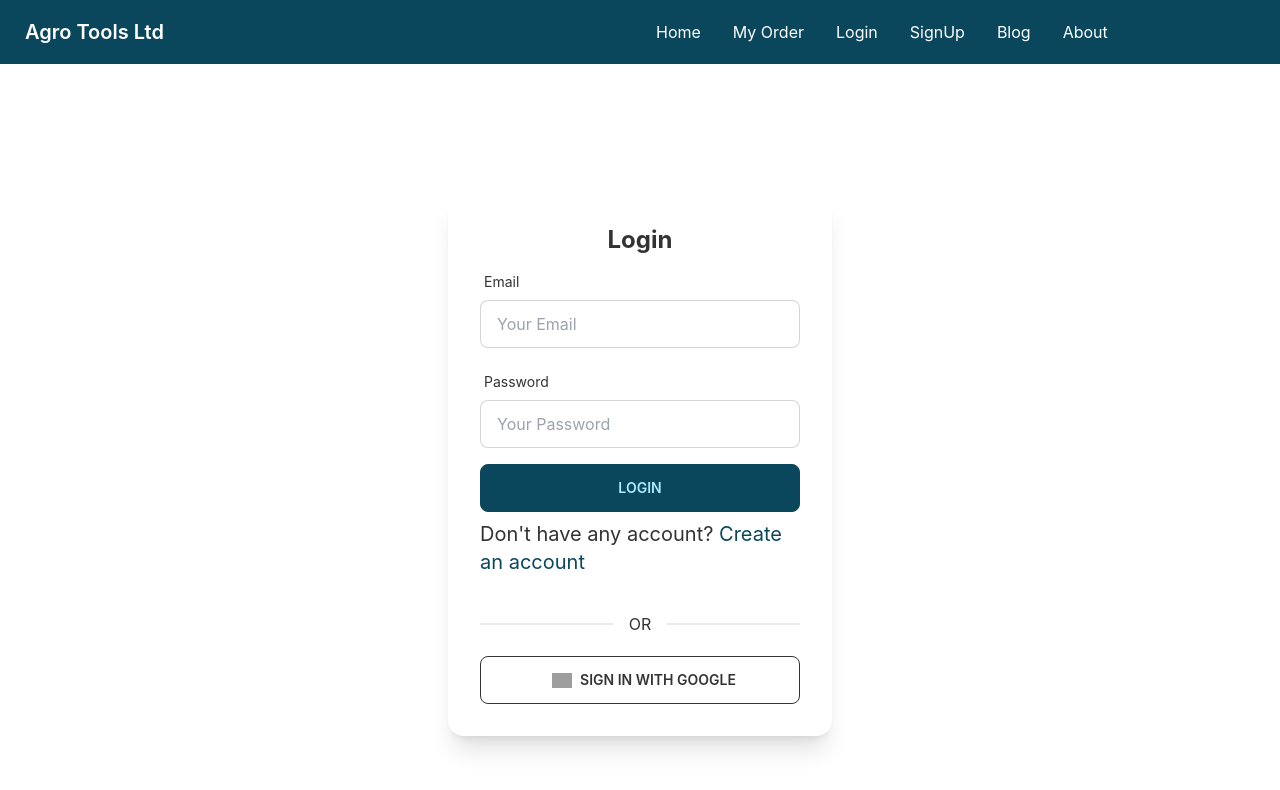
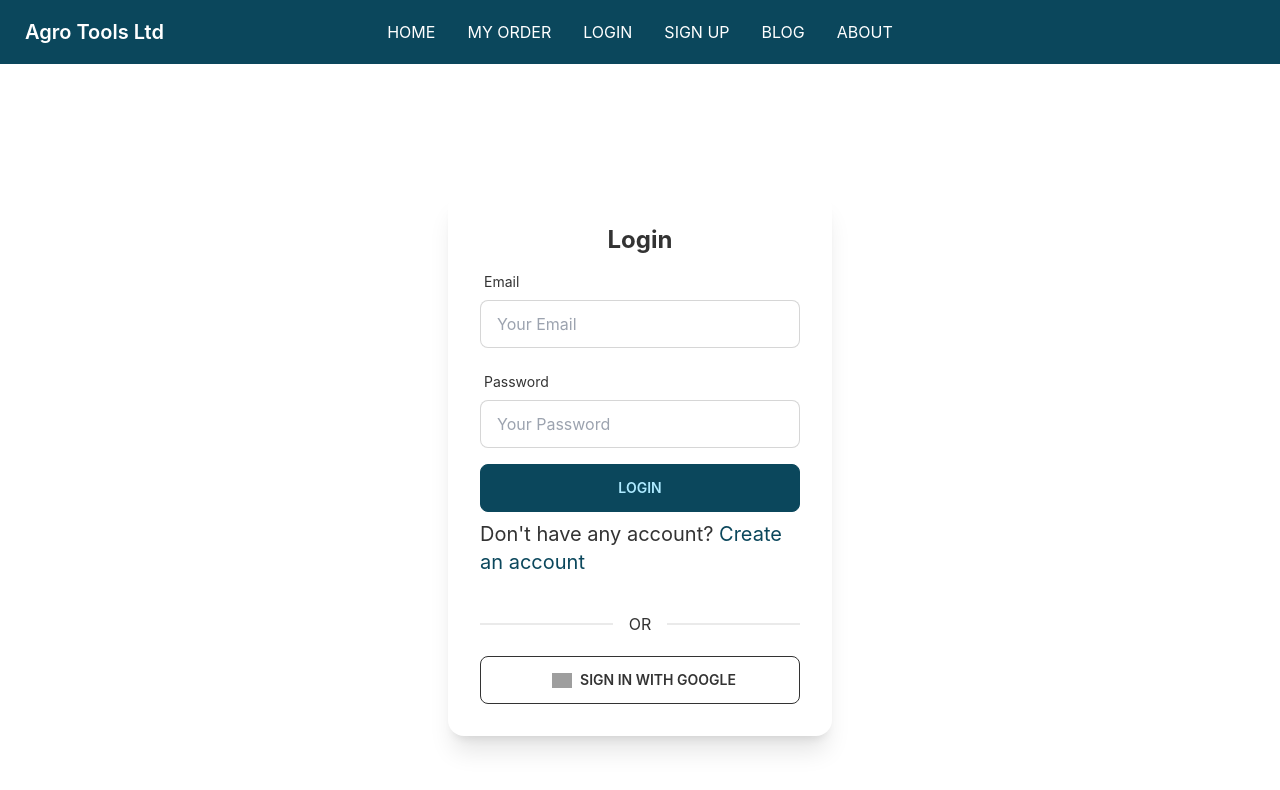
Before and after one commit to Mahbub-Sajon/agro-tools-ltd-client, a React (Create React App) app: page /login in a window 1280 px wide. Shown: the top 790 px of the page. Built offline with nearby package versions, Linux system fonts and the light colour scheme; no server answers; grey boxes are pictures that could not be loaded.

Commit message:
dashboard added

```diff
--- a/src/App.js
+++ b/src/App.js
@@ -9,6 +9,7 @@ import MyOrders from './Pages/MyOrders/MyOrders';
 import RequireAuth from './Pages/Components/RequireAuth/RequireAuth';
 import PlaceOrder from './Pages/PlaceOrder/PlaceOrder';
 import Dashboard from './Pages/Dashboard/Dashboard';
+import Review from './Pages/Components/Review/Review';
 
 function App() {
   return (
@@ -19,7 +20,7 @@ function App() {
 
     <Route path='/my-order' element={
     <RequireAuth>
-      <MyOrders></MyOrders>
+     <MyOrders></MyOrders>
     </RequireAuth>
     }></Route>
 
@@ -27,7 +28,10 @@ function App() {
     <RequireAuth>
      <Dashboard></Dashboard>
     </RequireAuth>
-    }></Route>
+    }>
+      <Route index element={ <MyOrders></MyOrders>}></Route>
+      <Route path='review' element={<Review></Review>}></Route>
+    </Route>
 
     <Route path='/place-order/:id' element={
     <RequireAuth>
--- a/src/Pages/Components/MyOrder/MyOrder.js
+++ b/src/Pages/Components/MyOrder/MyOrder.js
@@ -6,8 +6,7 @@ const MyOrder = ({myOrder}) => {
         <div>
             <h2>Product Name: {myOrder.product}</h2>
             <p>Ordered Quantity: {myOrder.orderQuantity}</p>
-            <p>Per Unit Price: {myOrder.price}</p>
-            <p>Total Payable Price: {myOrder.price}</p>
+            <button className='btn btn-primary'>Payment</button>
         </div>
     );
 };
--- /dev/null
+++ b/src/Pages/Components/Review/Review.js
@@ -0,0 +1,11 @@
+import React from 'react';
+
+const Review = () => {
+    return (
+        <div>
+            <h1>Review</h1>
+        </div>
+    );
+};
+
+export default Review;
--- a/src/Pages/Dashboard/Dashboard.js
+++ b/src/Pages/Dashboard/Dashboard.js
@@ -1,10 +1,27 @@
 import React from 'react';
+import { Link, Outlet } from 'react-router-dom';
 
 const Dashboard = () => {
     return (
-        <div>
+        <div class="drawer drawer-mobile">
+  <input id="my-drawer-2" type="checkbox" class="drawer-toggle" />
+  <div class="drawer-content flex flex-col items-center justify-center">
+      <h2 className='text-5xl text-primary my-5'>Welcome to Dashboard</h2>
+<Outlet></Outlet>
 
-        </div>
+
+  </div>
+  <div class="drawer-side">
+    <label for="my-drawer-2" class="drawer-overlay"></label>
+    <ul class="menu p-4 overflow-y-auto w-80 bg-base-100 text-base-content">
+      {/* <!-- Sidebar content here --> */}
+      <li><Link to='/my-order'>My Orders</Link></li>
+      <li><Link to='/dashboard/review'>Add a Review</Link></li>
+      <li><Link to='/my-profile'>My Profile</Link></li>
+    </ul>
+
+  </div>
+</div>
     );
 };
 
--- a/src/Pages/MyOrders/MyOrders.js
+++ b/src/Pages/MyOrders/MyOrders.js
@@ -18,8 +18,11 @@ const MyOrders = () => {
         getOrders();
     }, [user])
     return (
-        <div>
-            <h1>Your Orders: {myOrders.length}</h1>
+        <div >
+             <h1  className='text-xl text-primary text-center'>Your Orders: {myOrders.length}</h1>
+
+            <div className='grid grid-cols-1 md:grid-cols-2 lg:grid-cols-3 gap-4 mb-5'>
+
             {
                 myOrders.map(myOrder => <MyOrder
                 key={myOrder._id}
@@ -27,6 +30,7 @@ const MyOrders = () => {
                 ></MyOrder>)
             }
         </div>
+        </div>
     );
 };
 
--- a/src/Pages/Shared/Navbar.js
+++ b/src/Pages/Shared/Navbar.js
@@ -12,12 +12,15 @@ const Navbar = () => {
 
     const menuItems = <>
 
-        <li><Link to="/">Home</Link></li>
-        <li><Link to="/my-order">My Order</Link></li>
-        <li>{ user? <button onClick={logout} className='btn btn-ghost'> Log Out</button> :  <Link to="/login">Login</Link>}</li>
-        <li><Link to="/signup">SignUp</Link></li>
-        <li><Link to="/blog">Blog</Link></li>
-        <li><Link to="/about">About</Link></li>
+        <li><Link to="/">HOME</Link></li>
+        <li><Link to="/my-order">MY ORDER</Link></li>
+        <li>{ user? <button onClick={logout} className='btn btn-ghost'> Log Out</button> :  <Link to="/login">LOGIN</Link>}</li>
+        {
+            user && <li><Link to='/dashboard'>DASHBOARD</Link></li>
+        }
+        <li><Link to="/signup">SIGN UP</Link></li>
+        <li><Link to="/blog">BLOG</Link></li>
+        <li><Link to="/about">ABOUT</Link></li>
     </>
     return (
         <div>
@@ -39,6 +42,13 @@ const Navbar = () => {
                         {menuItems}
                     </ul>
                 </div>
+                <div className='navbar-end'>
+                <label tabindex="1" for="my-drawer-2" className="btn btn-ghost lg:hidden">
+                            <svg xmlns="http://www.w3.org/2000/svg" className="h-5 w-5" fill="none" viewBox="0 0 24 24" stroke="currentColor"><path stroke-linecap="round" stroke-linejoin="round" stroke-width="2" d="M4 6h16M4 12h8m-8 6h16" /></svg>
+                        </label>
+
+
+                </div>
             </div>
         </div>
     );
```
